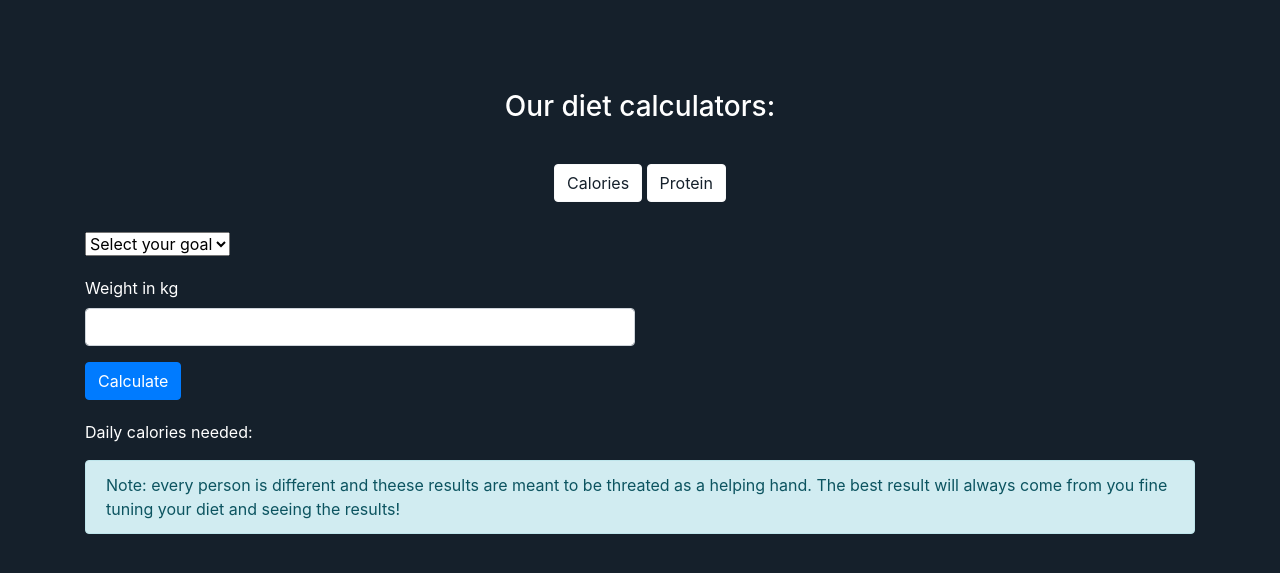
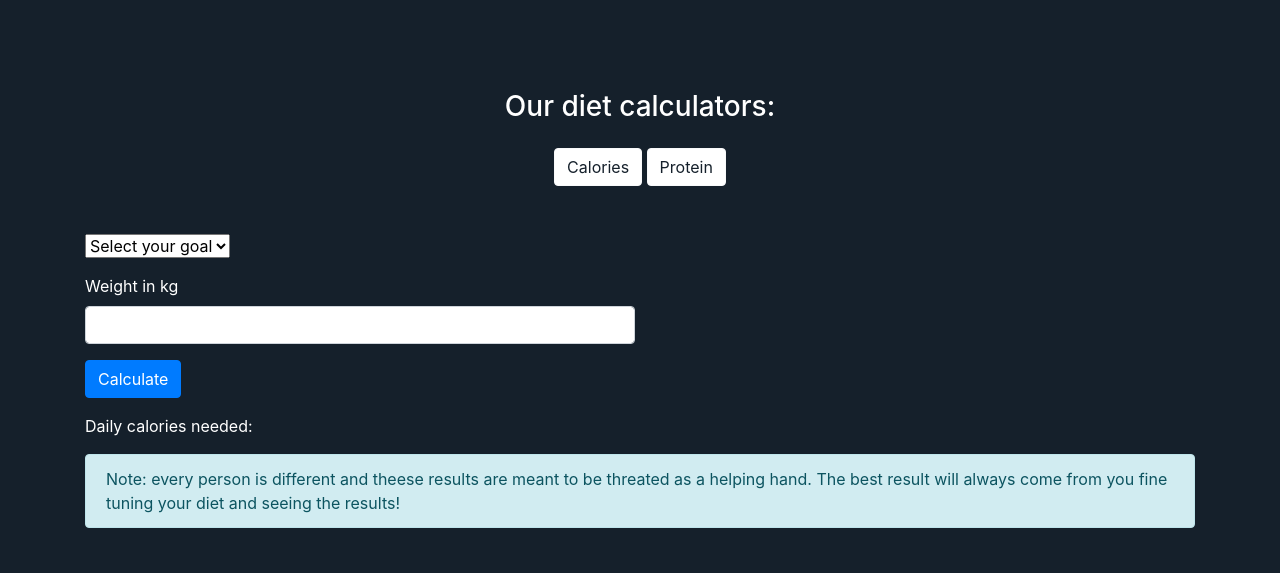
Before and after one commit to popov23cso/Pfitness, a Django app: page /calculators in a window 1280 px wide. Shown: the part 56-629 px from the top of the page. Run offline with Django 4.2, Linux system fonts and the light colour scheme; a user stored in the database is signed in; some libraries are stand-ins or nearby versions.

Commit message:
Improved the use of bootstrap for the pages

```diff
--- a/pfitness/templates/pfitness/calculators.html
+++ b/pfitness/templates/pfitness/calculators.html
@@ -6,18 +6,20 @@
 {% endblock %}
 
 {% block body %}
-<h3 style="margin-bottom: 40px;text-align: center;">
-    Our diet calculators:
-</h3>
+<div class="container text-center mb-4">
+    <h3>
+        Our diet calculators:
+    </h3>
+</div>
 
-<div style="margin-bottom: 30px;text-align: center;" class="container">
+<div style="margin-bottom: 30px" class="container text-center mb-5">
     <button type="button" class="btn btn-light" id="calculator" data-type="calories">Calories</button>
     <button type="button" class="btn btn-light" id="calculator" data-type="protein">Protein</button>
 </div>
 
 <div id="calories">
     <form id="calorieform">
-        <select class="form-select" id="calorieselect" style="margin-bottom: 20px;">
+        <select class="form-select mb-3" id="calorieselect">
             <option selected disabled>Select your goal</option>
             <option value="1">Maintaining</option>
             <option value="2">Bulking</option>
@@ -27,7 +29,7 @@
           <label for="weight" class="form-label">Weight in kg</label>
           <input class="form-control" id="weight" required autocomplete="off" >
         </div>
-        <button type="submit" class="btn btn-primary" style="margin-bottom: 20px;">Calculate</button>
+        <button type="submit" class="btn btn-primary mb-3">Calculate</button>
         <p>
             Daily calories needed: <text id="result"></text>
         </p>
@@ -41,7 +43,7 @@
           <label for="pweight" class="form-label">Weight in kg</label>
           <input class="form-control" id="pweight" required autocomplete="off">
         </div>
-        <button type="submit" class="btn btn-primary" style="margin-bottom: 20px;">Calculate</button>
+        <button type="submit" class="btn btn-primary mb-3">Calculate</button>
         <p>
             Grams of protein per day: <text id="presult"></text>
         </p>
--- a/pfitness/templates/pfitness/error.html
+++ b/pfitness/templates/pfitness/error.html
@@ -5,7 +5,7 @@
 {% endblock %}
 
 {% block body %}
-<div class="container" style="text-align:center;">
+<div class="container text-center">
     <h3>{{error}}</h3>
     <button class="btn btn-primary"><a href="{% url 'index' %}" style="color:black;">Go back</a></button>
 </div>
--- a/pfitness/templates/pfitness/exerciseList.html
+++ b/pfitness/templates/pfitness/exerciseList.html
@@ -11,13 +11,15 @@
 
 
 {% block body %}
-<h2 style="text-align:center;">My exercises:</h2>
+<div class="container text-center">
+    <h2>My exercises:</h2>
+</div>
 
 <div class="container">
     {% if exercises %}
     <ul class="list-group" id="notelist">
         {% for ex in exercises %}
-            <div style="border:thin solid; border-radius: 25px; padding: 20px; margin-bottom: 20px;" id="record" data-name="{{ex.name}}">
+            <div class="mb-4 p-4"style="border:thin solid; border-radius: 25px;" id="record" data-name="{{ex.name}}">
                 <text>
                     {{ex.name}}
                     <br>
--- a/pfitness/templates/pfitness/index.html
+++ b/pfitness/templates/pfitness/index.html
@@ -3,7 +3,7 @@
 
 {% block body %}
 <div class="container">
-    <h3 style="text-align: center;">Welcome to PFitness where you can acheive your goals!</h3>
+    <h3 class="text-center">Welcome to PFitness where you can acheive your goals!</h3>
     <h5>Our goals:</h5>
     <p>Nowadays people often forget just how important our physical fitness is. There are multiple studies done
         that excercise makes us happier and it can also affect our discipline and self control which are vital in our
```
Also changed, not shown: pfitness/templates/pfitness/exercise.html (+5 -4 lines), pfitness/templates/pfitness/exercises.html (+9 -5 lines), pfitness/templates/pfitness/foods.html (+5 -3 lines), pfitness/templates/pfitness/notebook.html (+5 -2 lines).
